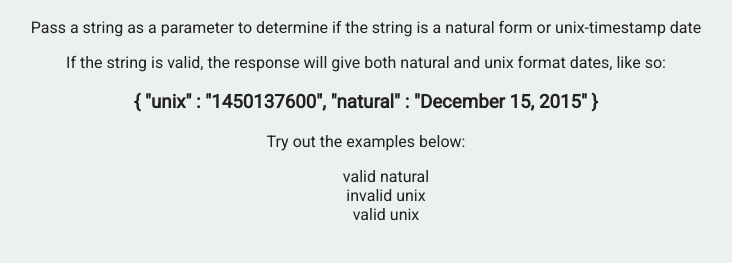
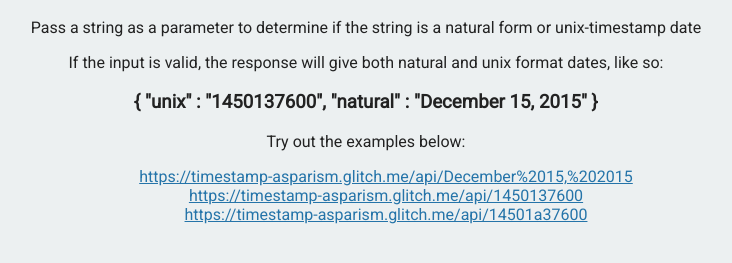
Before and after one commit to IanFLee/timestamp-microservice, a website: page views/index.html in a window 1280 px wide. Shown: the part 81-344 px from the top of the page, without its empty margins (274-1006 px from the left). Drawn offline with Linux system fonts and the light colour scheme.

Commit message:
👚🐬 Added examples, changed name

```diff
--- a/server.js
+++ b/server.js
@@ -34,18 +34,18 @@
   if (str) {
     // convert to unix
     message = new Date(message).getTime() / 1000;
+    message = JSON.stringify(message);
     stamp.unix = message;
     stamp.natural = req.params.message;
   } else {
     // convert to string
-    message = parseInt(message);
     message = new Date(message*1000);
     var locale = "en-us",
     month = message.toLocaleString(locale, { month: "long" }),
     day = message.getDate(),
     year = message.getFullYear();
     var date = month+' '+day+', '+year;
-    stamp.unix = parseInt(req.params.message);
+    stamp.unix = req.params.message;
     stamp.natural = date;
     if (month === "Invalid Date") {
       message = null;
--- a/views/index.html
+++ b/views/index.html
@@ -13,7 +13,7 @@
          <h1>Timestamp Microservice</h1>
          <p>Pass a string as a parameter to determine if the string is a natural form or unix-timestamp date</p>
         <p>
-          If the string is valid, the response will give both natural and unix format dates, like so:</p>
+          If the input is valid, the response will give both natural and unix format dates, like so:</p>
         <h3>
           { "unix" : "1450137600", "natural" : "December 15, 2015" }
         </h3>
@@ -22,9 +22,9 @@
           Try out the examples below:
         </p>
         <ul>
-          <li>valid natural</li>
-          <li>invalid unix</li>
-          <li>valid unix</li>
+          <li><a href="https://timestamp-asparism.glitch.me/api/December%2015,%202015">https://timestamp-asparism.glitch.me/api/December%2015,%202015</a></li>
+          <li><a href="https://timestamp-asparism.glitch.me/api/1450137600">https://timestamp-asparism.glitch.me/api/1450137600</a></li>
+          <li><a href="https://timestamp-asparism.glitch.me/api/14501a37600">https://timestamp-asparism.glitch.me/api/14501a37600</a></li>
         </ul>
       </div>
    </body>
```
Also changed, not shown: README.md.
